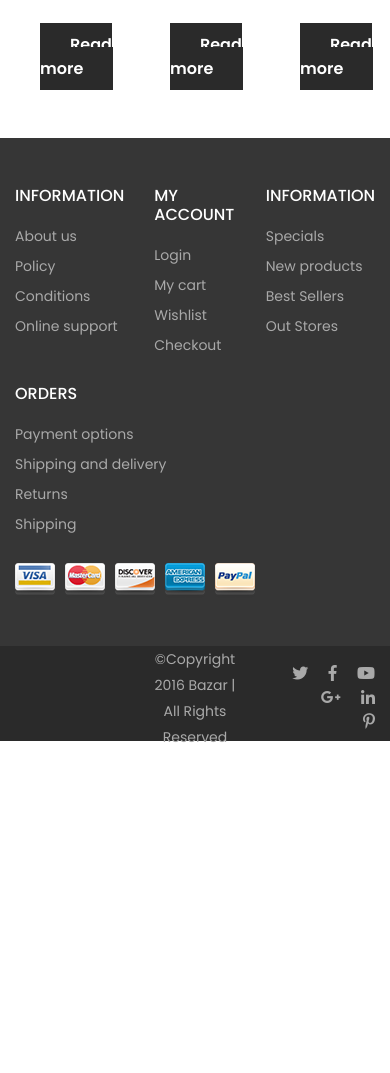
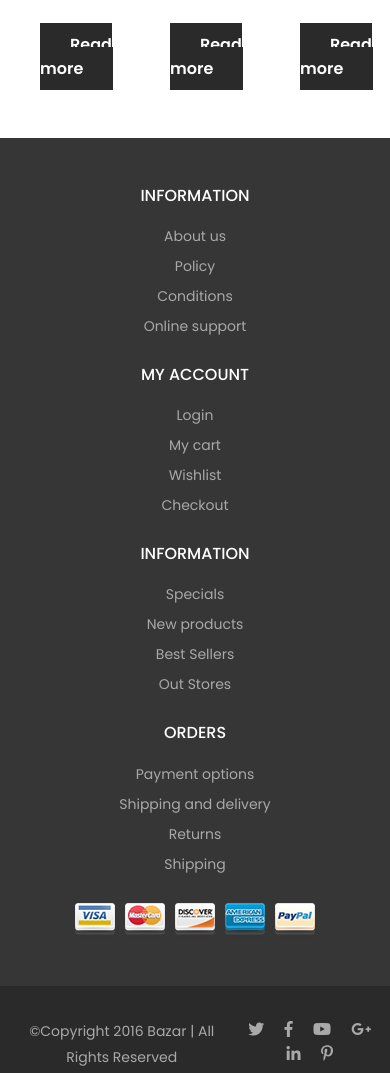
Before and after one commit to matwjablonski/kodilla-wdp-1907-03, a website built with Parcel: page src/index.html in a window 390 px wide. Shown: the part 3088-4161 px from the top of the page. Before the commit the page ends 3838 px from the top, so only its background shows below. Built offline with nearby package versions, Linux system fonts and the light colour scheme.

Commit message:
Add RWD to footer section

```diff
--- a/src/partials/90_footer.html
+++ b/src/partials/90_footer.html
@@ -2,7 +2,7 @@
   <div class="footer-menu">
     <div class="container">
       <div class="row">
-        <div class="col">
+        <div class="col-12 col-sm-6 col-md-3">
           <div class="menu-wrapper">
             <h6>Information</h6>
             <ul>
@@ -13,7 +13,7 @@
             </ul>
           </div>
         </div>
-        <div class="col">
+        <div class="col-12 col-sm-6 col-md-3">
           <div class="menu-wrapper">
             <h6>My account</h6>
             <ul>
@@ -24,7 +24,7 @@
             </ul>
           </div>
         </div>
-        <div class="col">
+        <div class="col-12 col-sm-6 col-md-3">
           <div class="menu-wrapper">
             <h6>Information</h6>
             <ul>
@@ -35,7 +35,7 @@
             </ul>
           </div>
         </div>
-        <div class="col">
+        <div class="col-12 col-sm-6 col-md-3">
           <div class="menu-wrapper">
             <h6>Orders</h6>
             <ul>
@@ -44,8 +44,8 @@
               <li><a href="#">Returns</a></li>
               <li><a href="#">Shipping</a></li>
             </ul>
+            <img src="./images/cards.png" />
           </div>
-          <img src="./images/cards.png" />
         </div>
       </div>
     </div>
@@ -53,11 +53,12 @@
   <div class="bottom-bar">
     <div class="container">
       <div class="row align-items-center">
-        <div class="col"></div>
-        <div class="col copyright text-center">
+        <div class="col-12"></div>
+        <div class="col-12">
+          <div class="copyright text-center">
             <p>©Copyright 2016 Bazar | All Rights Reserved</p>
           </div>
-        <div class="col socialmedia text-right">
+          <div class="socialmedia">
             <ul>
               <li>
                 <a href="#"><i class="fab fa-twitter"></i></a>
@@ -82,4 +83,5 @@
         </div>
       </div>
     </div>
+  </div>
 </footer>
--- a/src/sass/components/_footer.scss
+++ b/src/sass/components/_footer.scss
@@ -2,14 +2,12 @@ footer {
   .footer-menu {
     background-color: $footer-bg;
     padding: 3rem 0;
-
     .menu-wrapper {
       h6 {
         color: #ffffff;
         text-transform: uppercase;
         margin: 0 0 1rem 0;
       }
-
       ul {
         margin: 0 0 1.5rem 0;
         padding: 0;
@@ -19,7 +17,6 @@ footer {
             font-size: 14px;
             line-height: 30px;
             color: rgb(169, 169, 169);
-
             &:hover {
               color: #ffffff;
             }
@@ -27,25 +24,24 @@ footer {
         }
       }
     }
-
     .payment-methods {
       margin: 0;
       padding: 0;
       list-style: none;
-
       li {
         display: inline-block;
       }
     }
   }
-
   .bottom-bar {
     background-color: $footer-claim-bg;
-
+    :nth-child(2) {
+      display: flex;
+      justify-content: space-between;
+    }
     .container > .row {
       height: 95px;
     }
-
     .copyright {
       p {
         margin: 0;
@@ -54,21 +50,17 @@ footer {
         line-height: 26px;
       }
     }
-
     .socialmedia {
       ul {
         margin: 0;
         padding: 0;
         list-style: none;
-
         li {
           display: inline-block;
           margin-left: 1rem;
-
           a {
             color: rgb(169, 169, 169);
             text-decoration: none;
-
             &:hover {
               color: $primary;
             }
@@ -78,3 +70,21 @@ footer {
     }
   }
 }
+
+@include media-breakpoint-only(xs) {
+  .menu-wrapper {
+    text-align: center;
+    img {
+      margin: auto;
+    }
+  }
+  .socialmedia {
+    text-align: center;
+  }
+}
+
+@include media-breakpoint-only(sm) {
+  .menu-wrapper {
+    text-align: center;
+  }
+}
```
Lines whose indentation alone changed are shown as unchanged.
